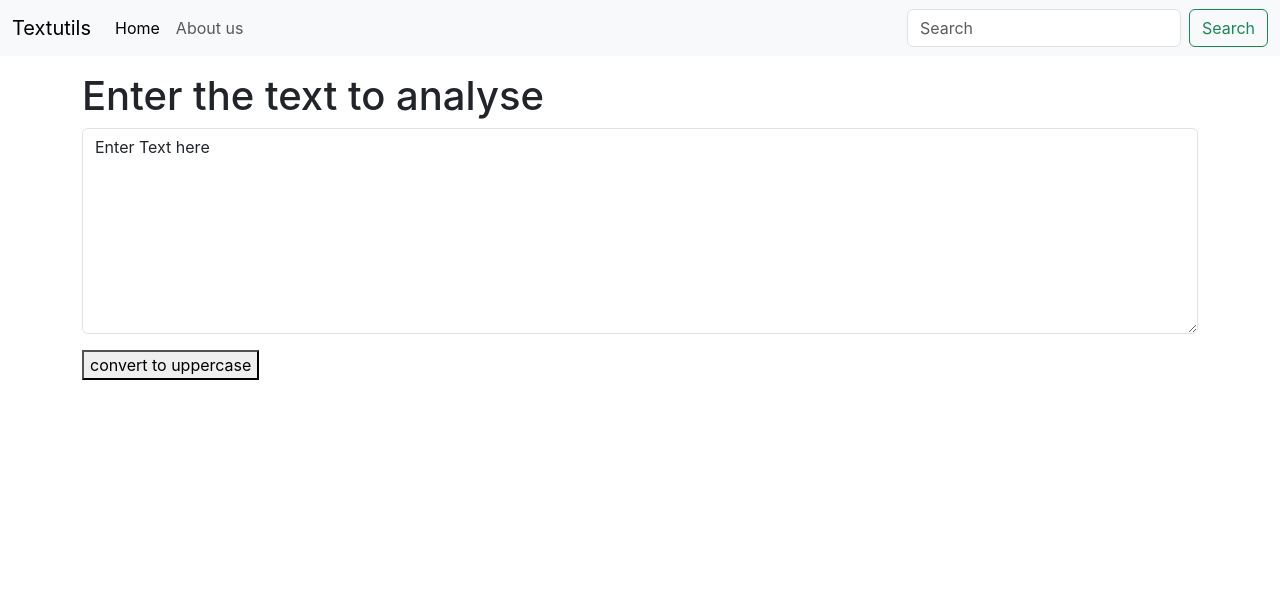
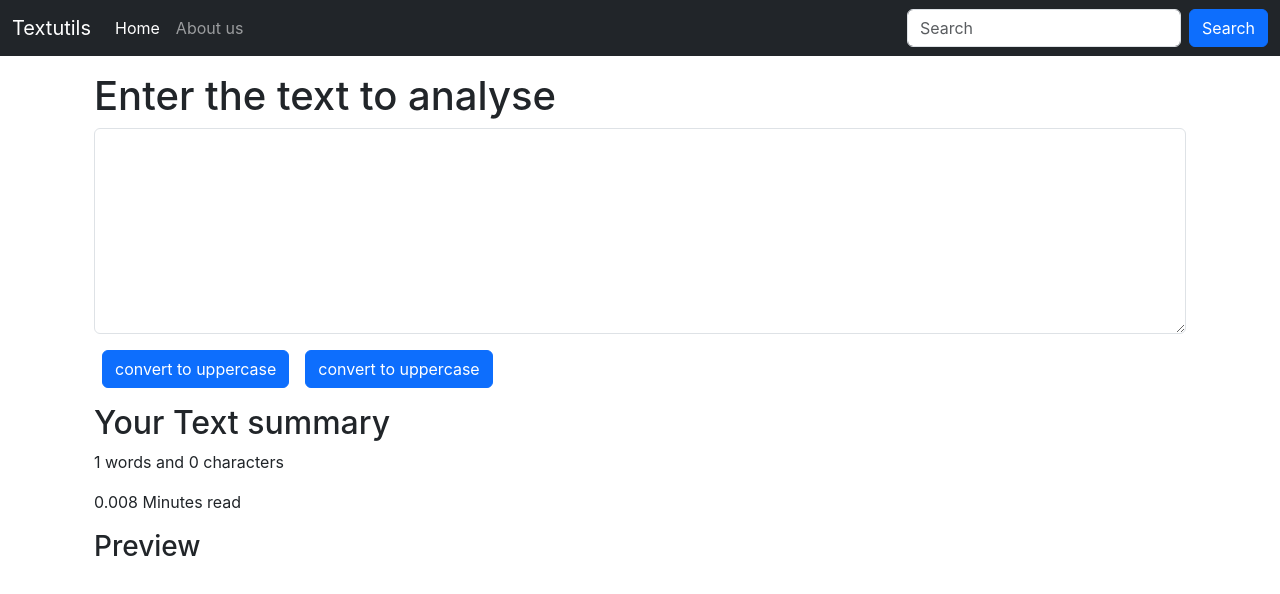
Before and after one commit to Pardeep-pathania/react, a React (Create React App) app: page / in a window 1280 px wide. Shown: the top 594 px of the page. Built offline with nearby package versions, Linux system fonts and the light colour scheme.

Commit message:
add new button and text summary container

```diff
--- a/src/components/Navbar.js
+++ b/src/components/Navbar.js
@@ -4,7 +4,7 @@
 export default function Navbar(props) {
   return (
     <div>
-      <nav className="navbar navbar-expand-lg bg-body-tertiary">
+      <nav className="navbar navbar-expand-lg navbar-dark bg-dark">
   <div className="container-fluid">
     <a className="navbar-brand" href="/">{props.title}</a>
     <button className="navbar-toggler" type="button" data-bs-toggle="collapse" data-bs-target="#navbarSupportedContent" aria-controls="navbarSupportedContent" aria-expanded="false" aria-label="Toggle navigation">
@@ -22,7 +22,7 @@
       </ul>
       <form className="d-flex" role="search">
         <input className="form-control me-2" type="search" placeholder="Search" aria-label="Search"/>
-        <button className="btn btn-outline-success" type="submit">Search</button>
+        <button className="btn btn-primary" type="submit">Search</button>
       </form>
     </div>
   </div>
--- a/src/components/TextForm.js
+++ b/src/components/TextForm.js
@@ -8,20 +8,38 @@
         setText(newText);
     }
 
+    const handleLoClick =()=>{
+        console.log("Lowercase was clicked"+ text);
+        let newText = text.toLowerCase();
+        setText(newText);
+    }
+
     const handleOnChange =(event)=>{
         console.log("On change");
         setText(event.target.value);
     }
 
-    const [text, setText] = useState("Enter Text here");
+    const [text, setText] = useState("");
 
   return (
-    <div>
+    <>
+     <div className="container">
         <h1>{props.heading}</h1>
 <div className="mb-3">
   <textarea className="form-control" value={text} onChange={handleOnChange} id="myBox" rows="8"></textarea>
 </div>
-<button className="btn-primary" onClick={handleUpClick}>convert to uppercase</button>
+<button className="btn btn-primary mx-2" onClick={handleUpClick}>convert to uppercase</button>
+<button className="btn btn-primary mx-2" onClick={handleLoClick}>convert to uppercase</button>
     </div>
+
+    <div className="container my-3">
+        <h2>Your Text summary</h2>
+        <p>{text.split(" ").length} words and {text.length} characters</p>
+        <p>{0.008 * text.split(" ").length} Minutes read</p>
+        <h3>Preview</h3>
+        <p>{text}</p>
+    </div>
+    </>
+
   )
 }
```
